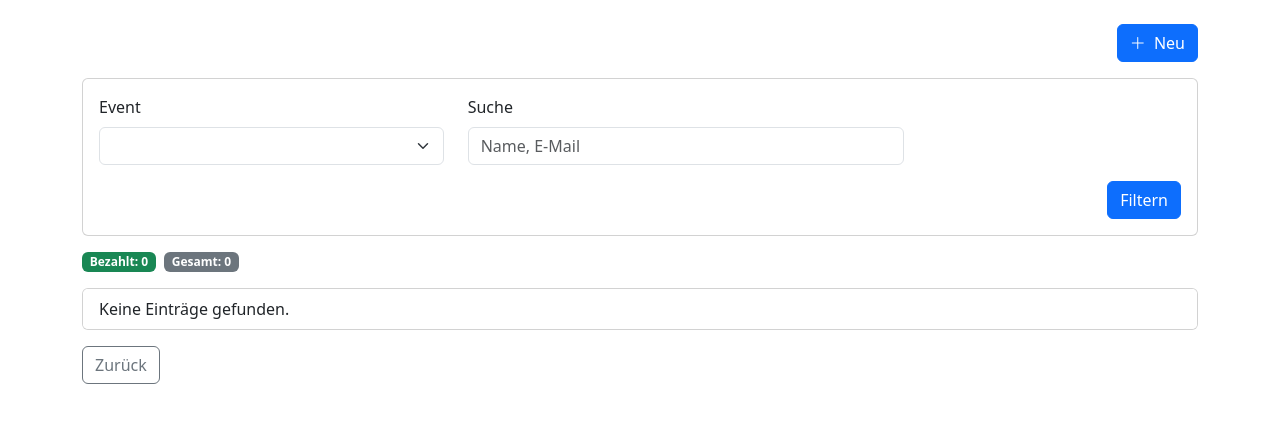
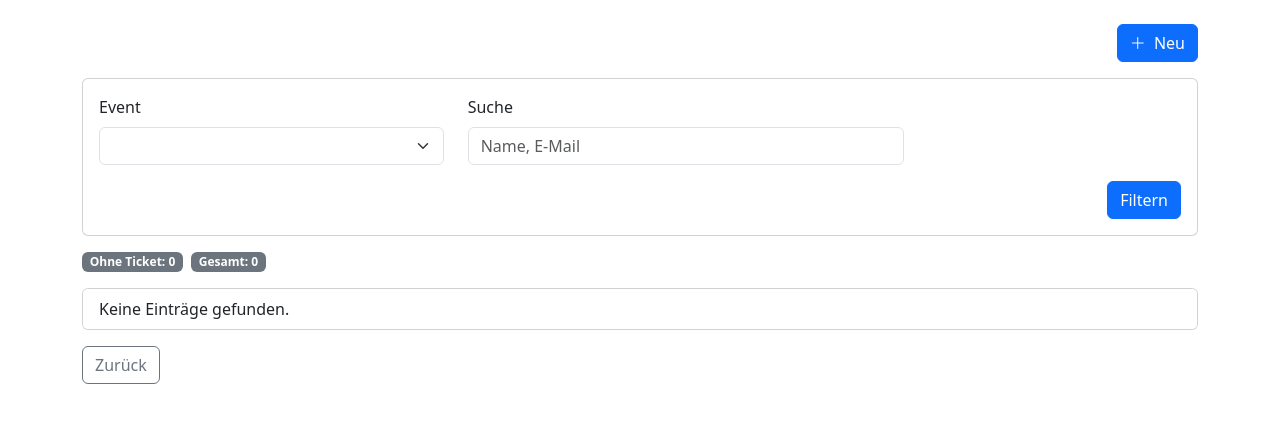
Before and after one commit to FlorianHauser95/gfm, a Django app: page /participants/ in a window 1280 px wide. Shown: the part 56-479 px from the top of the page. Run offline with Django 5.2, Linux system fonts and the light colour scheme; data that the repository does not hold is empty; some libraries are stand-ins or nearby versions.

Commit message:
no ticket add

```diff
--- a/gfm/views.py
+++ b/gfm/views.py
@@ -289,7 +289,20 @@ class TicketParticipationView(LoginRequiredMixin, View):
         messages.success(request, f"{upserted} Teilnahme(n) gespeichert.")
         return redirect(f"{self.success_url}")
 
-class ParticipantsListView(ListView, LoginRequiredMixin):
+class ParticipantMixin(LoginRequiredMixin):
+    model = Ticket
+    success_url = reverse_lazy("participants_list")
+
+    def get_context_data(self, **kwargs):
+        context = super().get_context_data(**kwargs)
+        context.update({
+            "title_singular": "Teilnehmer",
+            "title_plural": "Teilnehmer",
+            "cancel_url": self.success_url,
+        })
+        return context
+
+class ParticipantsListView(ListView, ParticipantMixin):
     template_name = "participants/participants_list.html"
     paginate_by = 10
     model = Participant
@@ -339,7 +352,7 @@ class ParticipantsListView(ListView, LoginRequiredMixin):
 
         qs_all = self.get_queryset()
         context["participants_total"] = qs_all.count()
-        context["participants_paid"] = qs_all.filter(paid_at__isnull=False).count()
+        context["participants_no_ticket"] = qs_all.filter(ticket__isnull=True).count()
 
         return context
 
--- a/templates/participants/participants_list.html
+++ b/templates/participants/participants_list.html
@@ -13,8 +13,8 @@
 
     {# Summary: bezahlt/gesamt #}
     <div class="d-flex flex-wrap align-items-center gap-2 mb-3">
-        <span class="badge text-bg-success">
-            Bezahlt: {{ participants_paid }}
+        <span class="badge text-bg-secondary">
+            Ohne Ticket: {{ participants_no_ticket }}
         </span>
         <span class="badge text-bg-secondary">
             Gesamt: {{ participants_total }}
```
